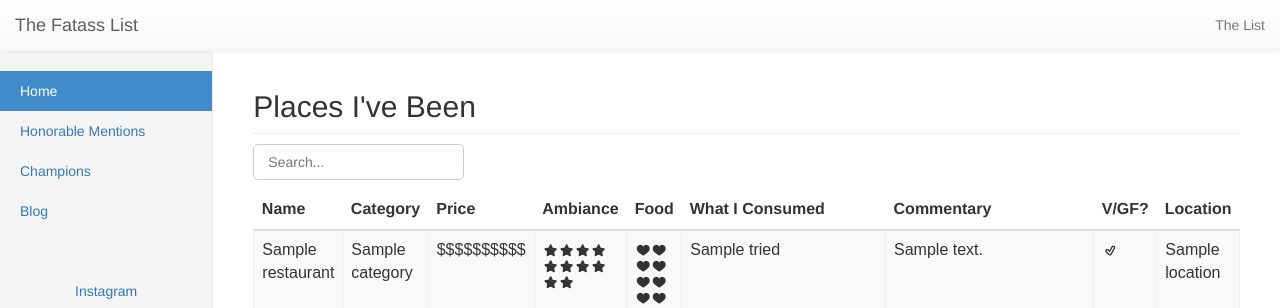
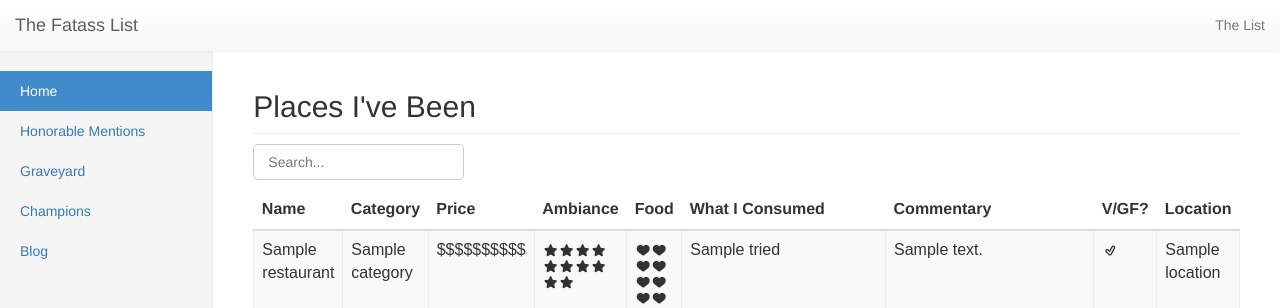
Before and after one commit to chrishultin/thefatasslist, a Flask app: page / in a window 1280 px wide. Shown: the top 308 px of the page. Run offline with Flask 2, Linux system fonts and the light colour scheme; a database or web service that is not in the repository returns one stand-in record (values such as "Sample title"); data that the repository does not hold is empty; some libraries are stand-ins or nearby versions.

Commit message:
Adding Graveyard to Sidebar

```diff
--- a/app/templates/main.html
+++ b/app/templates/main.html
@@ -43,6 +43,9 @@
               <a href="/honorable">Honorable Mentions</a>
             </li>
             <li>
+              <a href="/closed">Graveyard</a>
+            </li>
+            <li>
               <a href="/champions">Champions</a>
             </li>
             <li>
```
